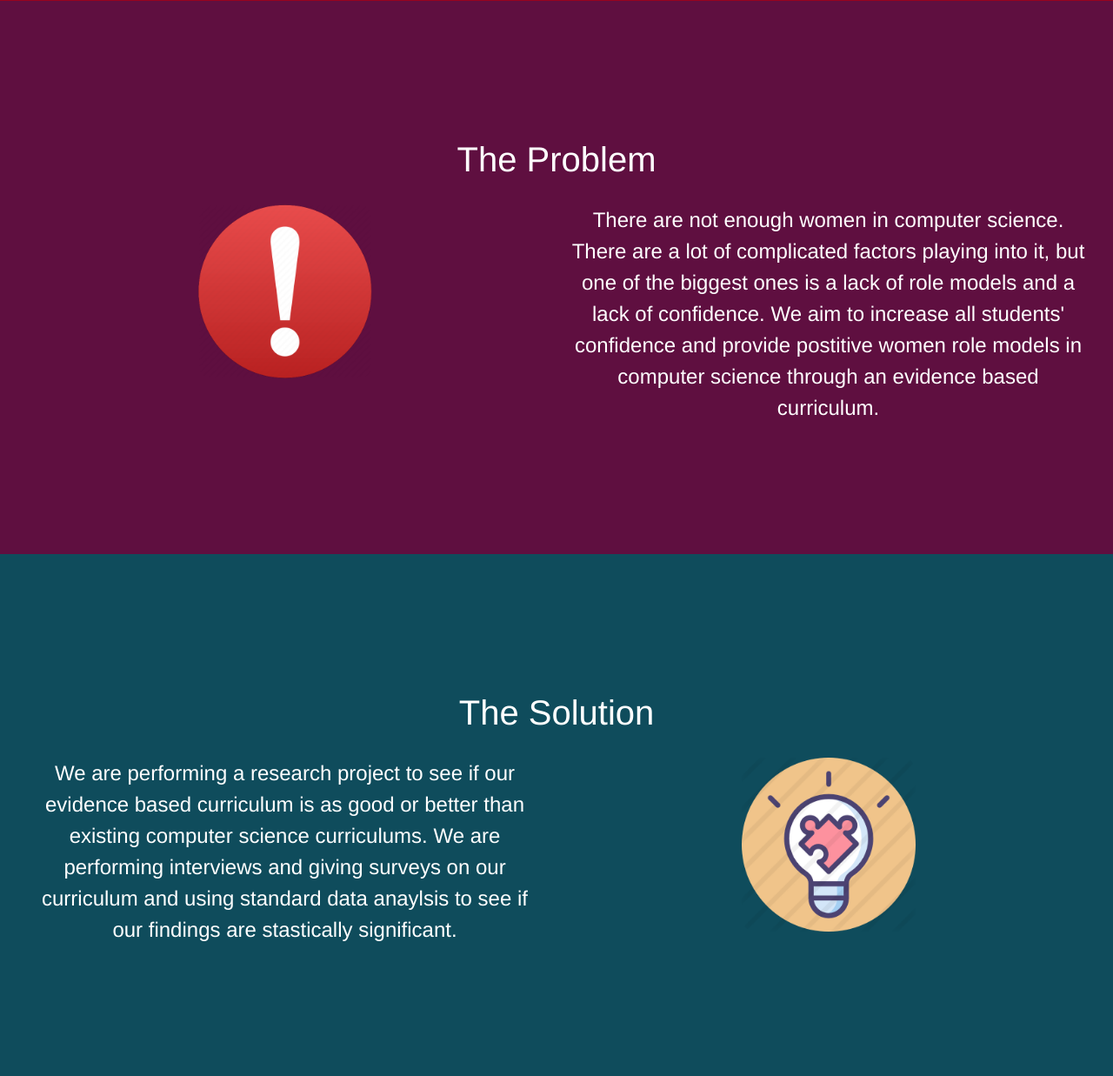
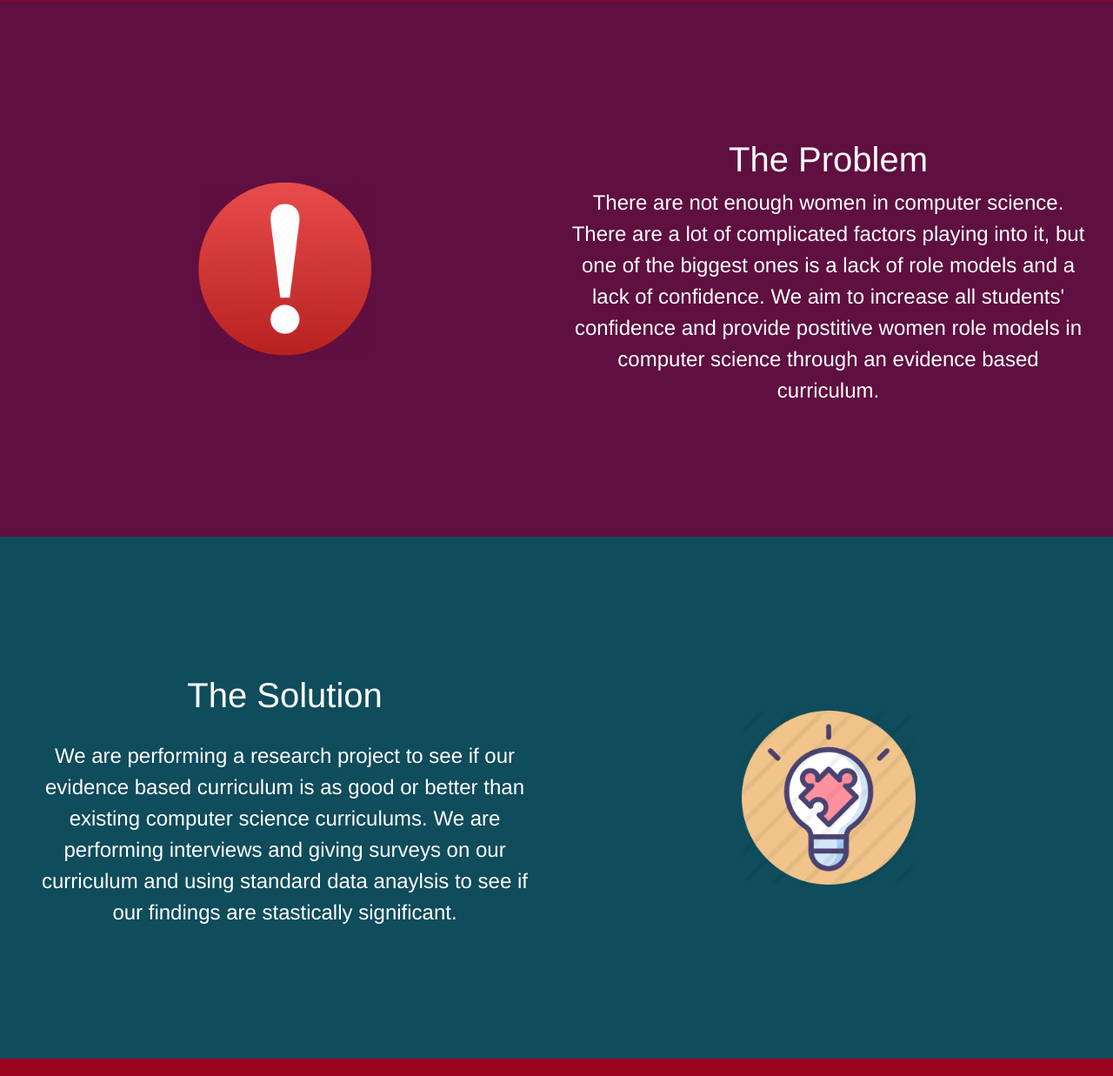
Before and after one commit to kmarventano/adas-army, a PHP site: page /index.html in a window 1280 px wide. Shown: the part 1868-3105 px from the top of the page at 87% size. Run offline with PHP 8.4, Linux system fonts and the light colour scheme; some libraries are stand-ins or nearby versions.

Commit message:
Finally fix the dang icons centering

```diff
--- a/index.html
+++ b/index.html
@@ -73,14 +73,13 @@
 
 <!-- Problem section -->
 <div class="container-fluid bg-4 text-center">
-	<div class="row vertical-align">
-		<div class="container-fluid text-center">
-      		<h2 style="text-align:center"> The Problem </h2>
-      		<br>
+		<div class="row vertical-align container-fluid text-center">
           <div class="col-sm-6">
             <img src="problem.png" class="img-responsive img-rounded">
           </div>
+          <br>
           <div class="col-sm-6">
+            <h2 style="text-align:center"> The Problem </h2>
             <p class="paragraph" style="text-align:center">There are not enough women in computer science. There are a lot of complicated factors playing into it, but one of the biggest ones is a lack of role models and a lack of confidence. We aim to increase all students' confidence and provide postitive women role models in computer science through an evidence based curriculum.</p>
           </div>
     </div>
@@ -89,16 +88,14 @@
 
 <!-- Solution section -->
 <div class="container-fluid bg-1 text-center">
-	<div class="row vertical-align">
-		<div class="container-fluid text-center">
-      		<h2 style="text-align:center"> The Solution </h2>
-      		<br>
-          <div class="col-sm-6">
-            <p class="paragraph" style="text-align:center;vertical-align:center">We are performing a research project to see if our evidence based curriculum is as good or better than existing computer science curriculums. We are performing interviews and giving surveys on our curriculum and using standard data anaylsis to see if our findings are stastically significant.</p>
-          </div>
-          <div class="col-sm-6">
-            <img src="solution.png" class="img-responsive img-rounded">
-          </div>
+	<div class="row vertical-align container-fluid text-center">
+    <div class="col-sm-6">
+        <h2 style="text-align:center"> The Solution </h2>
+        <br>
+        <p class="paragraph" style="text-align:center">We are performing a research project to see if our evidence based curriculum is as good or better than existing computer science curriculums. We are performing interviews and giving surveys on our curriculum and using standard data anaylsis to see if our findings are stastically significant.</p>
+      </div>
+    <div class="col-sm-6">
+      <img src="solution.png" class="img-responsive img-rounded icons">
     </div>
   </div>
 </div>
--- a/style.css
+++ b/style.css
@@ -2,6 +2,11 @@
 	.vertical-align {
 		display: flex;
      	align-items: center;
+    }
+}
+@media (min-width: 775px) {
+	.sm-col-6 {
+		display: flex;
 	}
 }
 a:link {
@@ -107,7 +112,7 @@ p {
 	display: block;
 	margin-left: auto;
 	margin-right: auto;
-	max-height: 300px;
+	height: 300px;
 	width: 300px;
 	object-fit: cover;
   	border-radius: 50%;
@@ -158,11 +163,6 @@ p {
 	}
 }
 
-.vertical-align {
-	display: flex;
-    align-items: center;
- }
-
 .paragraph {
  	font-size: 24px;
 }
```
Lines whose indentation alone changed are shown as unchanged.
